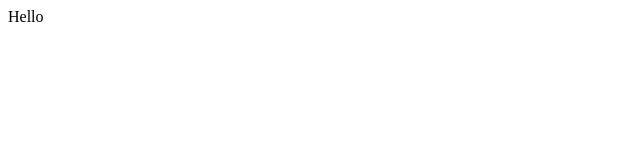
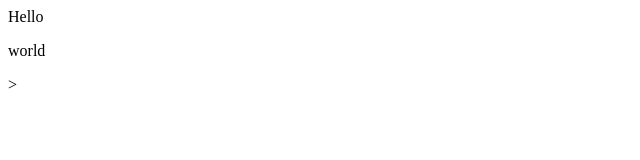
Before and after one commit to yangwan0222/demo-repo, a plain HTML site: page index.html in a window 1280 px wide. Shown: the full height of the page, 0-640 px from the left. Drawn offline with Linux system fonts and the light colour scheme.

Commit message:
added world

```diff
--- a/index.html
+++ b/index.html
@@ -1 +1,2 @@
 <div>Hello</div>
+<p>world</p>>
```
